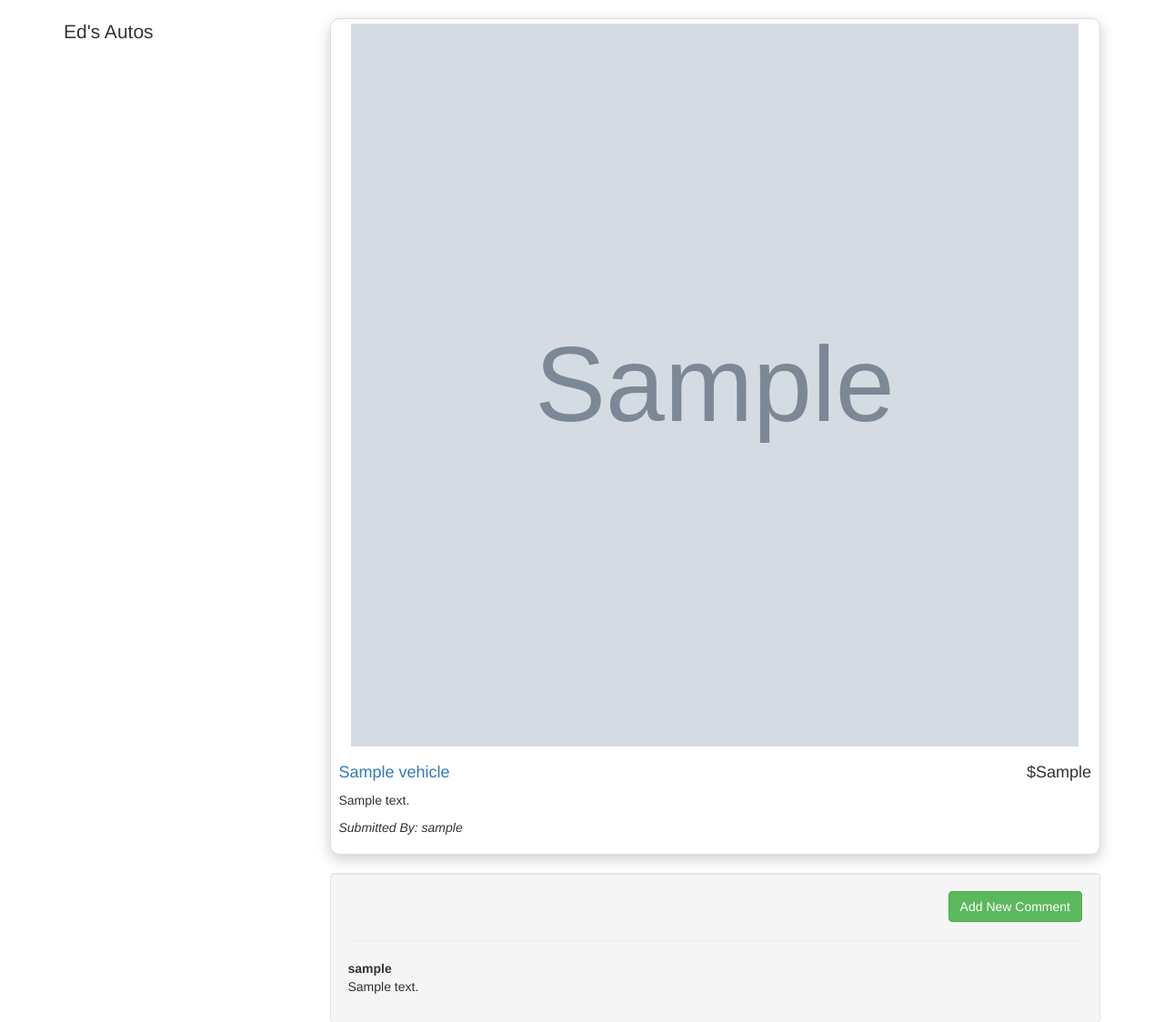
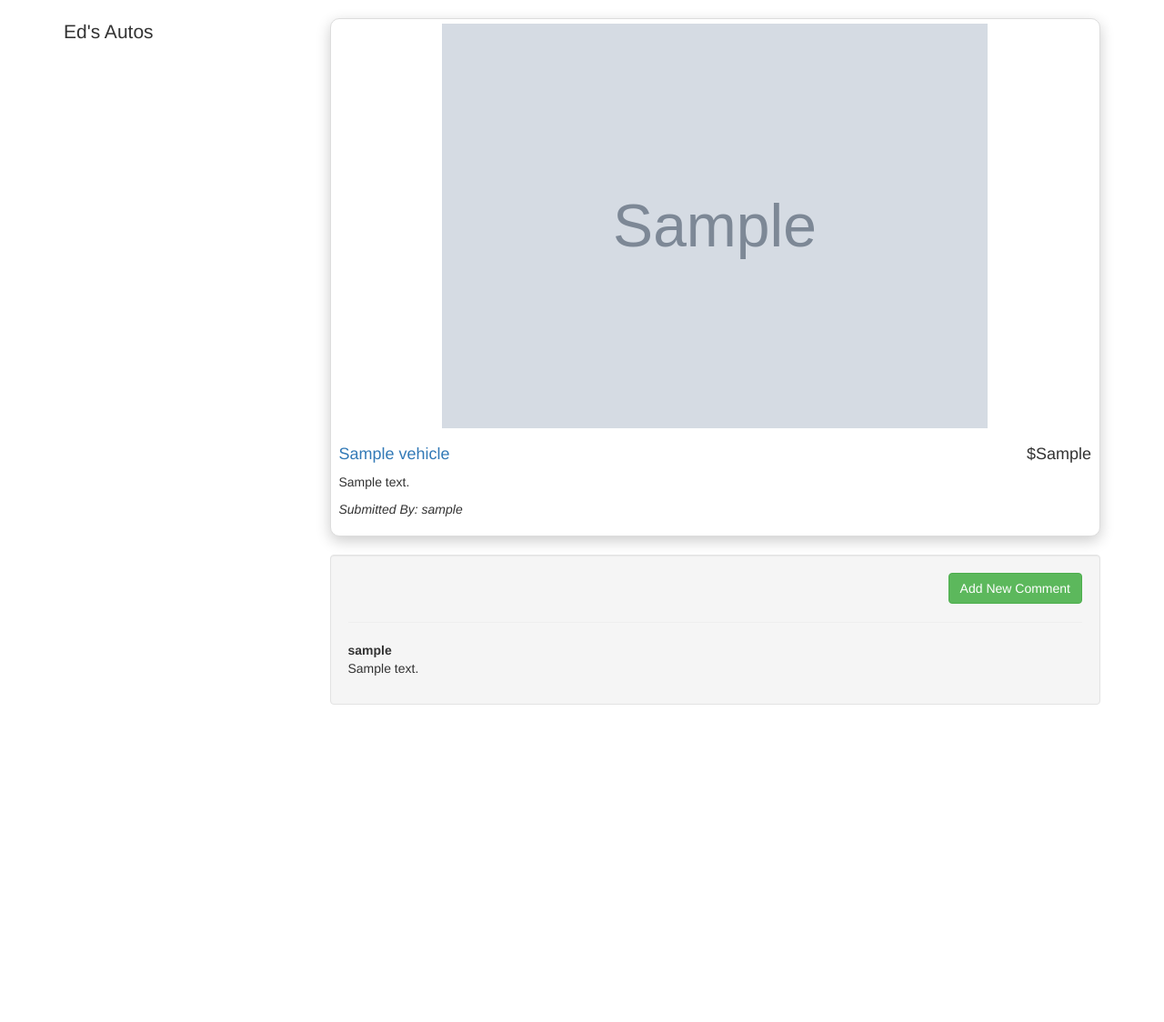
Before and after one commit to MendozaEduardo/edsAutos, a Node server app: page /vehicles/600000000000000000000001 in a window 1280 px wide. Shown: the part 52-1176 px from the top of the page at 91% size. After the commit the page ends 827 px from the top, so only its background shows below. Run offline with Node 20, Linux system fonts and the light colour scheme; tables that the repository leaves empty hold one stand-in row (values such as "Sample post"); grey boxes marked "Sample" are stand-in pictures; some libraries are stand-ins or nearby versions.

Commit message:
changes to car info, image, comments

```diff
--- a/public/stylesheets/main.css
+++ b/public/stylesheets/main.css
@@ -5,8 +5,8 @@
 }
 
 .image-responsive{
-    min-width: 800px;
-    min-height: 800px;
+    min-width: 600px;
+    min-height: 450px;
 }
 
 .thumbnail {
```
